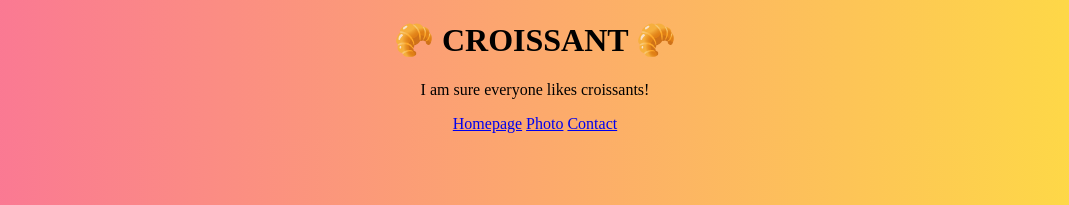
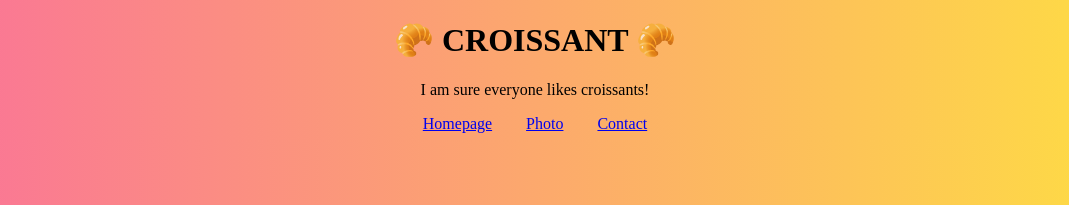
Before and after one commit to AnnaNatali/croissant-multiple-pages, a plain HTML site: page index.html in a window 1280 px wide. Shown: the top 205 px of the page, without its empty margins (105-1174 px from the left). Drawn offline with Linux system fonts and the light colour scheme.

Commit message:
margin links

```diff
--- a/css/style.css
+++ b/css/style.css
@@ -9,6 +9,9 @@ footer {
   text-align: center;
   color: purple;
 }
+footer a {
+  margin: 0 15px;
+}
 .croissant-photo {
   max-width: 80%;
   border-radius: 10px;
```
